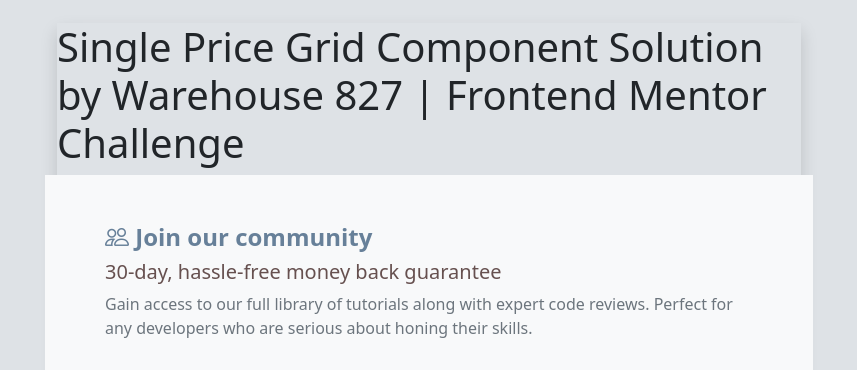
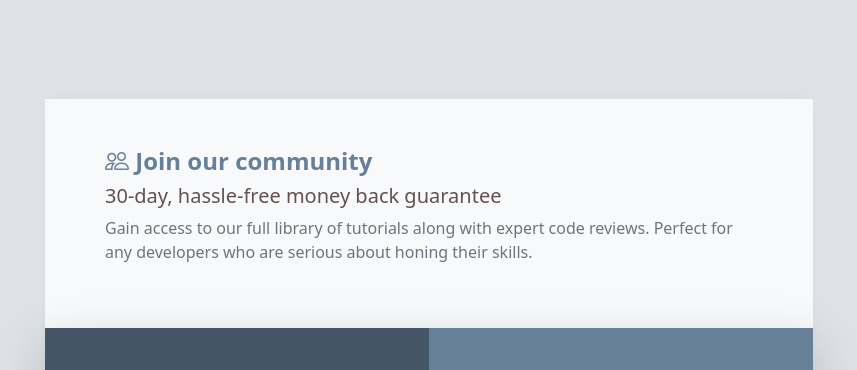
Before and after one commit to MrMJS/single-price-grid-component, a plain HTML site: page index.html in a window 1280 px wide. Shown: the top 370 px of the page, without its empty margins (211-1068 px from the left). Drawn offline with nearby package versions, Linux system fonts and the light colour scheme.

Commit message:
Update index.html

```diff
--- a/index.html
+++ b/index.html
@@ -78,7 +78,7 @@
   >
     <div class="container" style="max-width: 768px">
       <main class="mb-4 shadow">
-        <h1 class="visuall-hidden">
+        <h1 class="visually-hidden">
           Single Price Grid Component Solution by Warehouse 827 | Frontend
           Mentor Challenge
         </h1>
```
